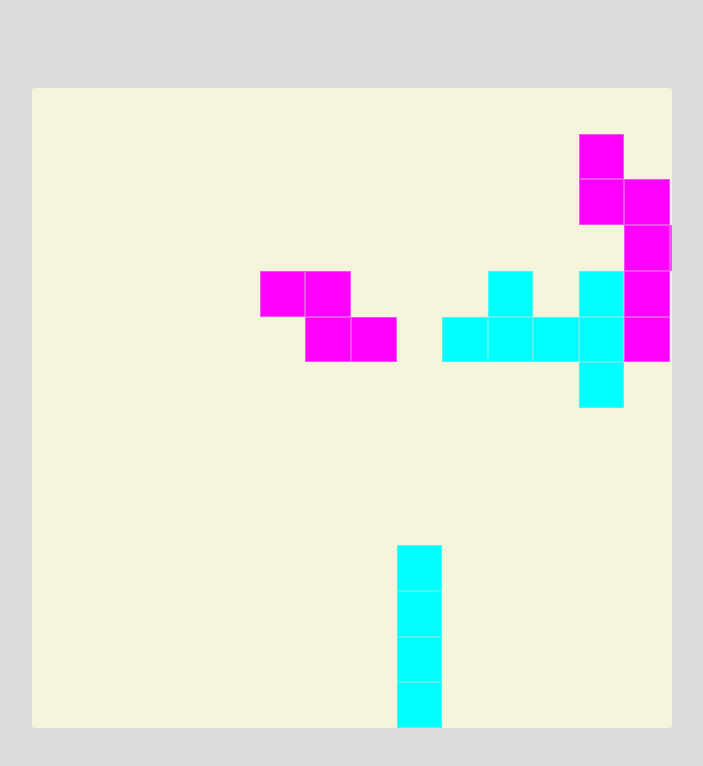
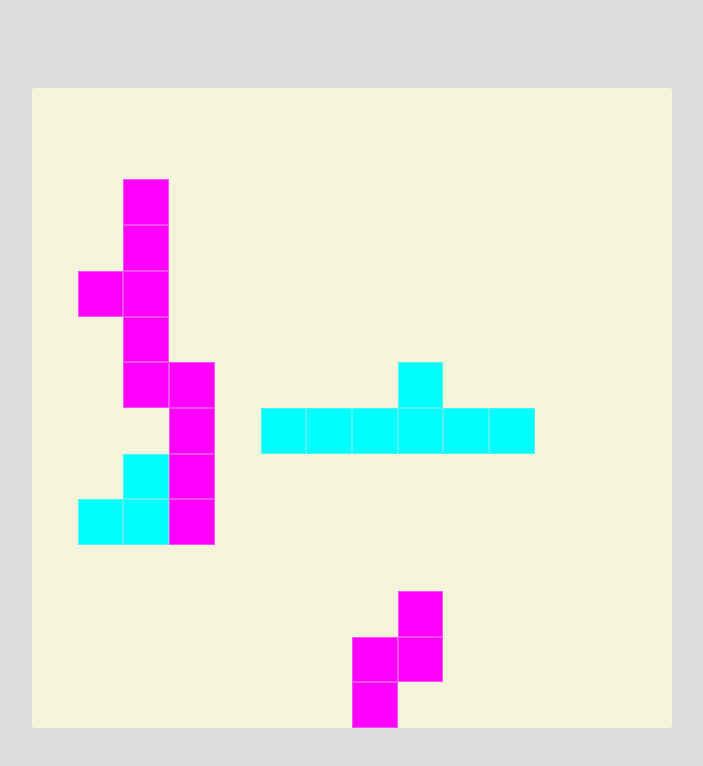
Before and after one commit to nbogie/blokus-react, a React (Vite) app: page / in a window 1280 px wide. Shown: the top 766 px of the page, without its empty margins (288-991 px from the left). Built offline with nearby package versions, Linux system fonts and the light colour scheme.

Commit message:
keep piece on board when positioning randomly

```diff
--- a/src/gameCore/createPositionedPiecesAtRandom.ts
+++ b/src/gameCore/createPositionedPiecesAtRandom.ts
@@ -1,9 +1,9 @@
 import { pick } from "../utils/pick";
 import { shuffle } from "../utils/shuffle";
 import { Piece, PieceColour } from "./piece";
-import { randomPosition } from "./position";
-import { PositionedPiece } from "./positionedPiece";
-import { allRotations } from "./rotation";
+import { randomPositionFitting } from "./position";
+import { pieceDimensionsWhenRotated, PositionedPiece } from "./positionedPiece";
+import { allRotations, randomRotation } from "./rotation";
 import { allShapes } from "./shape";
 
 export function createPositionedPiecesAtRandom(
@@ -17,11 +17,17 @@
         }
     }
     const chosenPieces = shuffle(allPieces).slice(0, numPieces);
-    const positionedPieces: PositionedPiece[] = chosenPieces.map((p) => ({
-        piece: p,
-        position: randomPosition(),
-        rotation: pick([0, 1, 2, 3]),
-    }));
+    const positionedPieces: PositionedPiece[] = chosenPieces.map((piece) => {
+        const rotation = randomRotation();
+        const dim = pieceDimensionsWhenRotated({ piece, rotation });
+
+        return {
+            piece,
+            position: randomPositionFitting(dim),
+            rotation,
+        };
+    });
+
     return positionedPieces;
 }
 
@@ -29,7 +35,9 @@
     const shape = pick(allShapes);
     const colour: PieceColour = pick(["black", "white"]);
     const piece: Piece = { shape, id: shape.id + "", colour };
-    const position = randomPosition();
     const rotation = pick(allRotations);
+    const position = randomPositionFitting(
+        pieceDimensionsWhenRotated({ piece, rotation })
+    );
     return { position, piece, rotation };
 }
--- a/src/gameCore/position.tsx
+++ b/src/gameCore/position.tsx
@@ -1,13 +1,19 @@
-import { pick } from "../utils/pick";
-
 export interface Position {
     x: number;
     y: number;
 }
 
-export function randomPosition(): Position {
+export function randomPosition(maxX: number = 13, maxY: number = 13): Position {
     return {
-        x: pick([0, 1, 2, 3, 4, 5, 6, 7, 8, 9, 10, 11, 12, 13]),
-        y: pick([0, 1, 2, 3, 4, 5, 6, 7, 8, 9, 10, 11, 12, 13]),
+        x: Math.floor(Math.random() * (maxX + 1)),
+        y: Math.floor(Math.random() * (maxY + 1)),
     };
 }
+
+export function randomPositionFitting(dim: {
+    width: number;
+    height: number;
+}): Position {
+    const p = randomPosition(14 - dim.width, 14 - dim.height);
+    return p;
+}
--- a/src/gameCore/positionedPiece.ts
+++ b/src/gameCore/positionedPiece.ts
@@ -9,7 +9,10 @@
     rotation: Rotation;
 }
 
-export function positionedPieceDimensions(positionedPiece: PositionedPiece): {
+export function pieceDimensionsWhenRotated(positionedPiece: {
+    piece: Piece;
+    rotation: Rotation;
+}): {
     width: number;
     height: number;
 } {
--- a/src/gameCore/rotation.ts
+++ b/src/gameCore/rotation.ts
@@ -1,2 +1,8 @@
+import { pick } from "../utils/pick";
+
 export type Rotation = 0 | 1 | 2 | 3;
 export const allRotations = [0, 1, 2, 3] as Rotation[];
+
+export function randomRotation(): Rotation {
+    return pick([0, 1, 2, 3]) as Rotation;
+}
```
